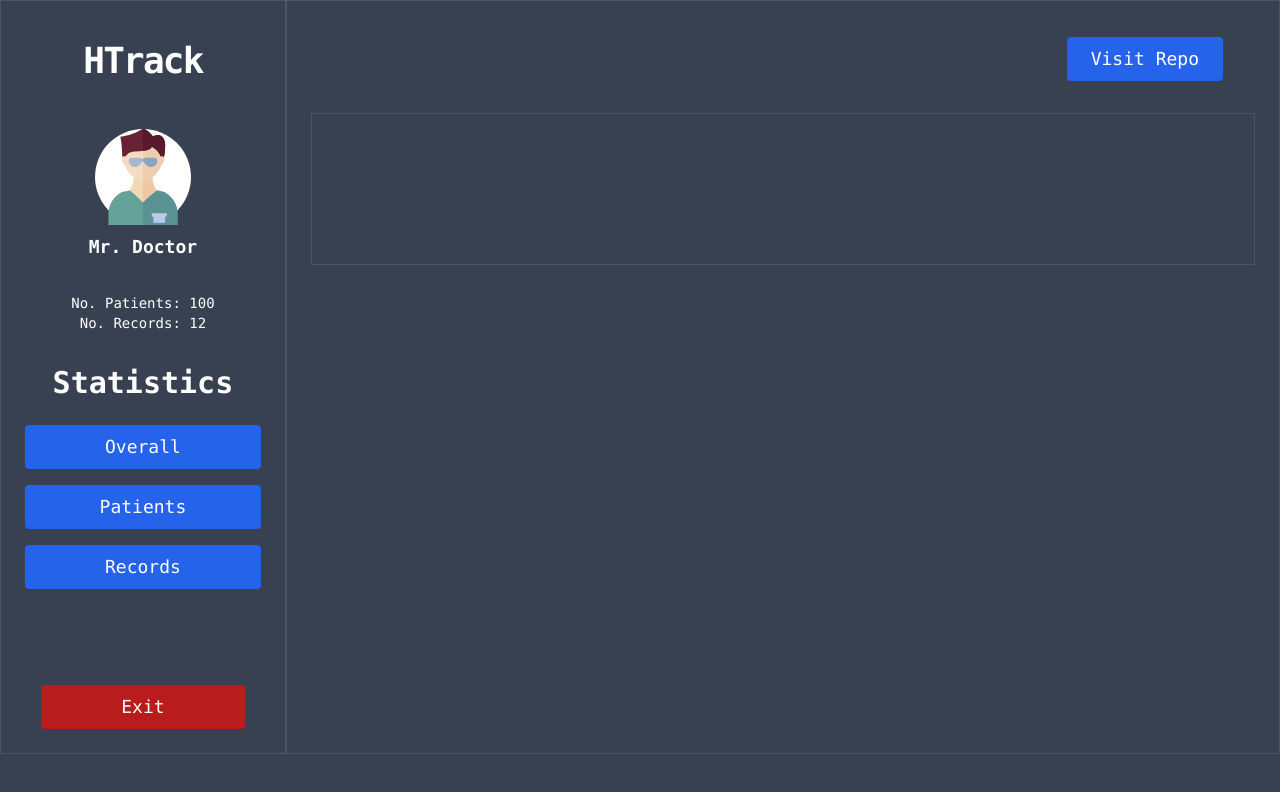
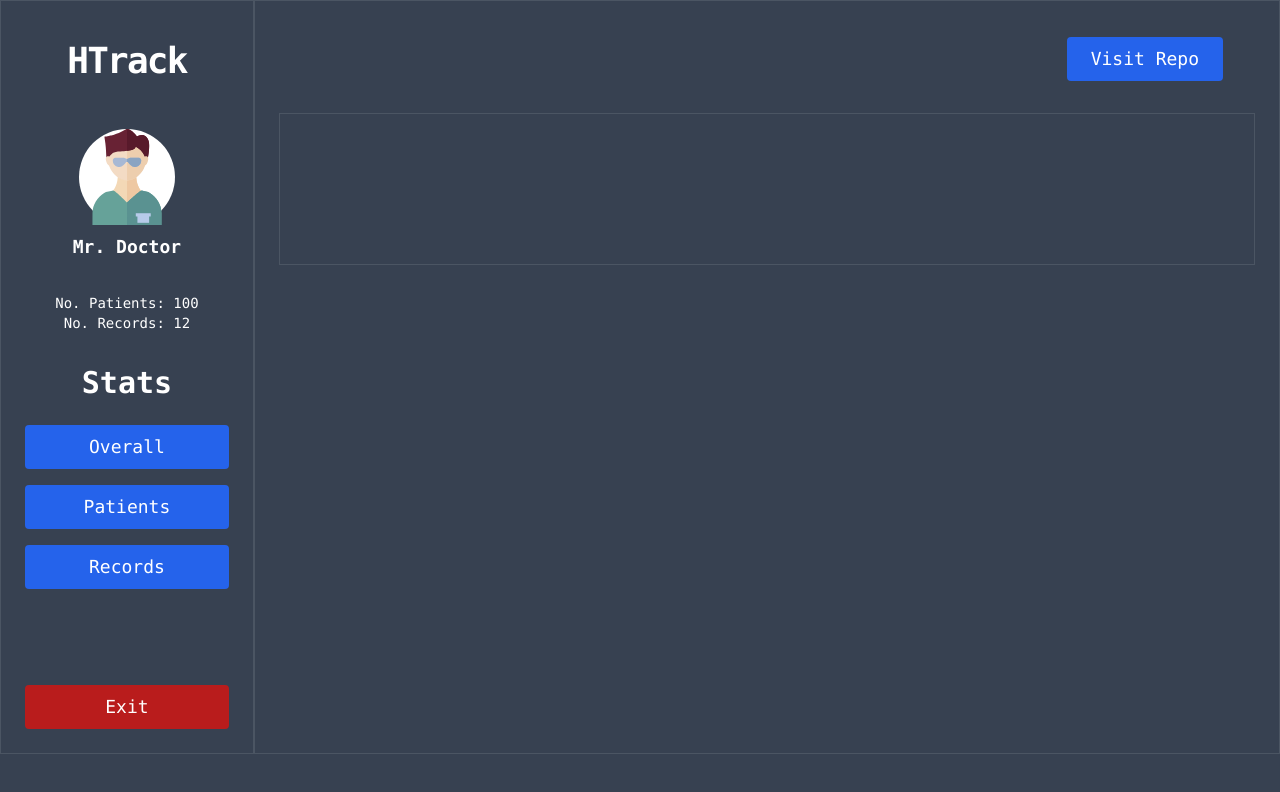
Before and after one commit to pacifiquem/HealthTrack, a website: page public/index.html in a window 1280 px wide. Drawn offline with nearby package versions, Linux system fonts and the light colour scheme.

```diff
--- a/public/index.html
+++ b/public/index.html
@@ -24,11 +24,11 @@
         <p class="font-light font-mono text-sm text-white">No. Records: <span>12</span></p>
       </div>
       <div class="available-starts flex flex-col gap-2 -my-4">
-        <h2 class="my-0 mx-auto font-bold font-mono text-3xl text-white my-4">Statistics</h2>
+        <h2 class="my-0 mx-auto font-bold font-mono text-3xl text-white my-4">Stats</h2>
         <div class="stats-buttons flex flex-col gap-4">
-          <button class="block text-lg text-white bg-blue-600 px-20 py-2 rounded font-mono">Overall</button>
-          <button class="block text-lg text-white bg-blue-600 px-16 py-2 rounded font-mono">Patients</button>
-          <button class="block text-lg text-white bg-blue-600 px-16 py-2 rounded font-mono">Records</button>
+          <button class="block text-lg text-white bg-blue-600 px-16 py-2 rounded font-mono">Overall</button>
+          <button class="block text-lg text-white bg-blue-600 px-14 py-2 rounded font-mono">Patients</button>
+          <button class="block text-lg text-white bg-blue-600 px-14 py-2 rounded font-mono">Records</button>
         </div>
       </div>
       <div class="exit flex justify-center items-center mt-20">
--- a/src/index.ts
+++ b/src/index.ts
@@ -7,7 +7,7 @@
 
 import { UnSuccessfulApiResponse } from "./common/ApiResponse";
 import healthTrackRouter from "./router/healthTrack.router";
-import rate_limiter from "./utils/limiter.utils";
+// import rate_limiter from "./utils/limiter.utils";
 
 config(); // environment variable configuration
 
@@ -18,7 +18,6 @@
     .use(express.json())
     .use(express.urlencoded({extended: true}))
     .use(express.static(path.join(__dirname, "..", "public")))
-    .use(rate_limiter)
 
 app.use("/health-track", healthTrackRouter);
 app.get("*", (req, res) => {
```
